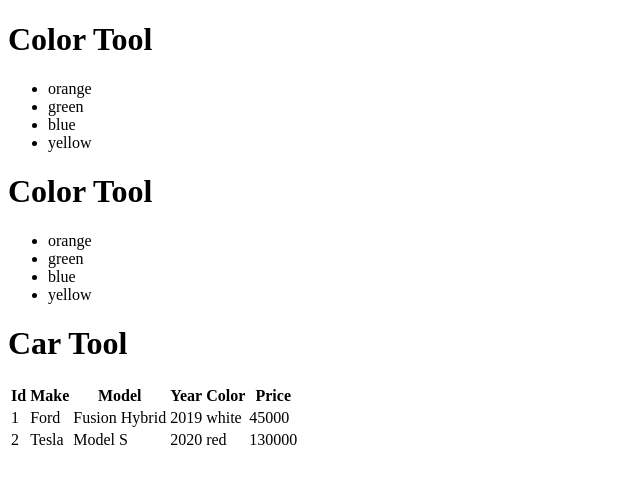
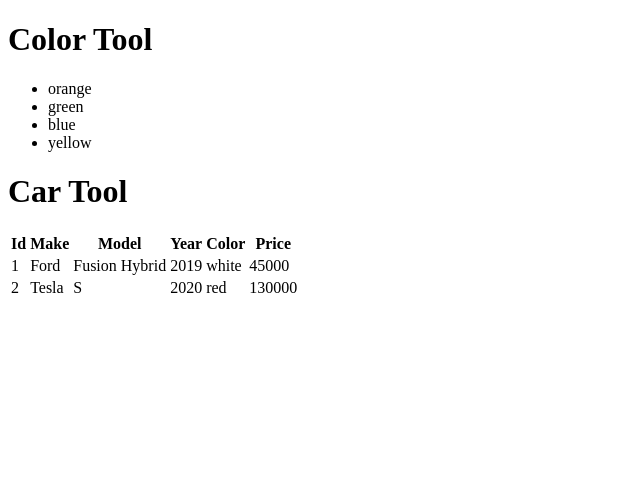
Before and after one commit to t4d-classes/react_05272020, a React (Create React App) app in the folder demo-app/: page / in a window 1280 px wide. Shown: the top 484 px of the page, without its empty margins (0-640 px from the left). Built offline with nearby package versions, Linux system fonts and the light colour scheme.

Commit message:
add solution to exercise 5

```diff
--- /dev/null
+++ b/demo-app/src/components/CarTable.js
@@ -0,0 +1,29 @@
+import React from 'react';
+
+export const CarTable = (props) => {
+
+  return (
+    <table>
+      <thead>
+        <tr>
+          <th>Id</th>
+          <th>Make</th>
+          <th>Model</th>
+          <th>Year</th>
+          <th>Color</th>
+          <th>Price</th>
+        </tr>
+      </thead>
+      <tbody>
+        {props.cars.map(c => <tr key={c.id}>
+          <td>{c.id}</td>
+          <td>{c.make}</td>
+          <td>{c.model}</td>
+          <td>{c.year}</td>
+          <td>{c.color}</td>
+          <td>{c.price}</td>
+        </tr>)}
+      </tbody>
+    </table>
+  );
+};
--- a/demo-app/src/components/CarTool.js
+++ b/demo-app/src/components/CarTool.js
@@ -1,42 +1,14 @@
 import React from 'react';
 
-export const CarTool = () => {
+import { ToolHeader } from './ToolHeader';
+import { CarTable } from './CarTable';
+
+export const CarTool = (props) => {
 
   return (
     <>
-      <header>
-        <h1>Car Tool</h1>
-      </header>
-      <table>
-        <thead>
-          <tr>
-            <th>Id</th>
-            <th>Make</th>
-            <th>Model</th>
-            <th>Year</th>
-            <th>Color</th>
-            <th>Price</th>
-          </tr>
-        </thead>
-        <tbody>
-          <tr>
-            <td>1</td>
-            <td>Ford</td>
-            <td>Fusion Hybrid</td>
-            <td>2019</td>
-            <td>white</td>
-            <td>45000</td>
-          </tr>
-          <tr>
-            <td>2</td>
-            <td>Tesla</td>
-            <td>Model S</td>
-            <td>2020</td>
-            <td>red</td>
-            <td>130000</td>
-          </tr>
-        </tbody>
-      </table>
+      <ToolHeader headerText="Car Tool" />
+      <CarTable cars={props.cars} />
     </>
   );
 
--- /dev/null
+++ b/demo-app/src/components/ColorList.js
@@ -0,0 +1,12 @@
+import React from 'react';
+
+export const ColorList = (props) => {
+
+  return (
+    <ul>
+      {props.colors.map( (c) =>
+        <li key={c.id}>{c.name}</li>)}
+    </ul>
+  );
+
+};
--- a/demo-app/src/components/ColorTool.js
+++ b/demo-app/src/components/ColorTool.js
@@ -1,26 +1,13 @@
 import React from 'react';
 
-export const ColorTool = (tommy) => {
+import { ToolHeader } from './ToolHeader';
+import { ColorList } from './ColorList';
 
-  // props.colors.push({
-  //   id: 6, name: 'purple',
-  // });
-
-  // props.newProp = 'test';
-  // props.colors = [];
-  // delete props.colors;
-
-  // const colors = props.colors;
-  // colors.push({ })
-  // console.log(Object.isFrozen(props));
+export const ColorTool = (props) => {
 
   return <>
-    <header>
-      <h1>Color Tool</h1>
-    </header>
-    <ul>
-      {tommy.colors.map( (c) => <li key={c.id}>{c.name}</li>)}
-    </ul>
+    <ToolHeader headerText="Color Tool" />
+    <ColorList colors={props.colors} />
   </>;
 
 };
--- /dev/null
+++ b/demo-app/src/components/ToolHeader.js
@@ -0,0 +1,11 @@
+import React from 'react';
+
+export const ToolHeader = (props) => {
+
+  return (
+    <header>
+      <h1>{props.headerText}</h1>
+    </header>
+  );
+
+};
--- a/demo-app/src/index.js
+++ b/demo-app/src/index.js
@@ -11,11 +11,15 @@
   { id: 4, name: 'yellow' },
 ];
 
+const carList = [
+  { id: 1, make: 'Ford', model: 'Fusion Hybrid', year: 2019, color: 'white', price: 45000 },
+  { id: 2, make: 'Tesla', model: 'S', year: 2020, color: 'red', price: 130000 },
+];
+
 ReactDOM.render(
   <>
     <ColorTool colors={colorList} />
-    <ColorTool colors={colorList} />
-    <CarTool />
+    <CarTool cars={carList} />
   </>,
   document.querySelector('#root'),
 );
```
